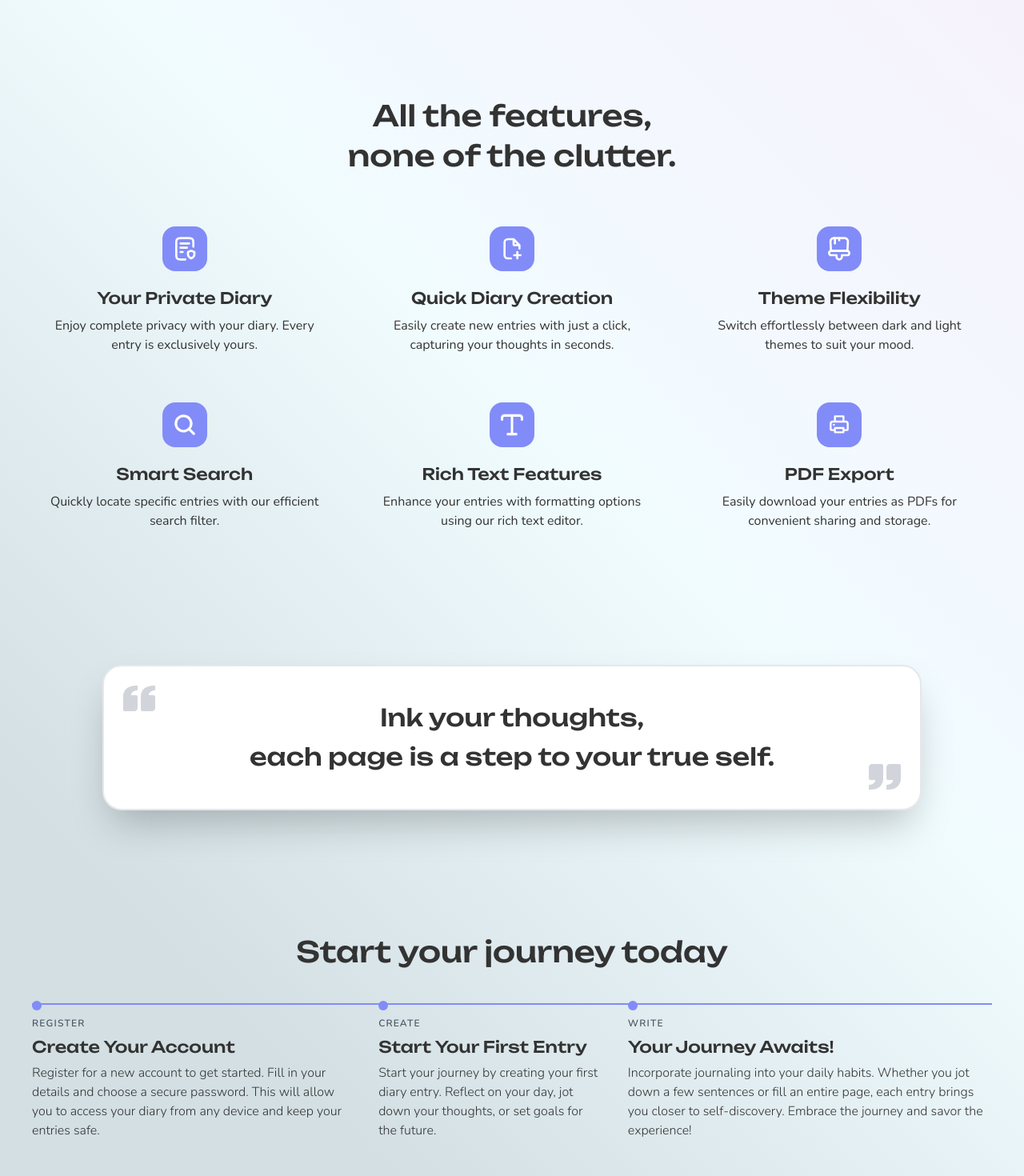
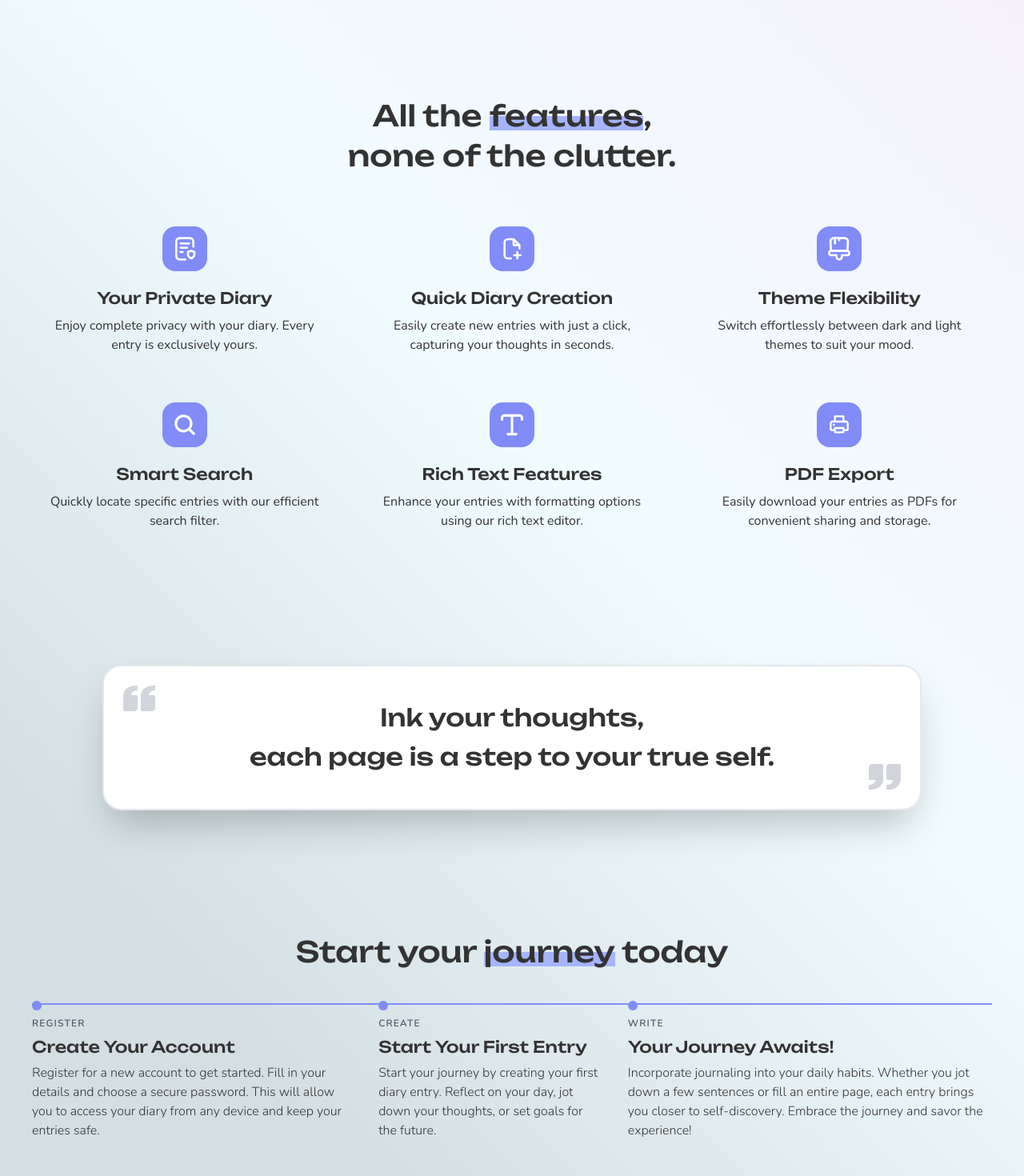
Before and after one commit to PrasadP27/Online-Diary, a React (Vite) app in the folder frontend/: page / in a window 1280 px wide. Shown: the part 1120-2590 px from the top of the page at 80% size. Built offline with nearby package versions, Linux system fonts and the light colour scheme.

Commit message:
Minor changes in ui

```diff
--- a/frontend/src/pages/Diaries.jsx
+++ b/frontend/src/pages/Diaries.jsx
@@ -130,7 +130,9 @@ const Diary = () => {
   return (
     <section>
       <div className="diaries-header flex items-center justify-between mt-10">
-        <h1>My Diaries</h1>
+        <h1>
+          My <span className="underline-text-highlight">Diaries</span>
+        </h1>
 
         <div className="flex items-center">
           <div
--- a/frontend/src/pages/Home.jsx
+++ b/frontend/src/pages/Home.jsx
@@ -1,5 +1,6 @@
 import React from "react";
 import { Link } from "react-router";
+import Footer from "../component/Footer";
 
 const Home = () => {
   const features = [
@@ -214,7 +215,7 @@ const Home = () => {
       {/* Features  */}
       <section>
         <h2 className="font-unbounded font-medium leading-snug text-4xl text-center dark:text-darkPrimary">
-          All the features,
+          All the <span className="underline-text-highlight">features</span>,
           <br />
           none of the clutter.
         </h2>
@@ -265,9 +266,10 @@ const Home = () => {
       </section>
 
       {/* timline */}
-      <section>
+      <section className="pt-22 pb-24">
         <h2 className="font-unbounded font-medium leading-snug text-4xl text-center dark:text-darkPrimary mb-10">
-          Start your journey today
+          Start your <span className="underline-text-highlight">journey</span>{" "}
+          today
         </h2>
         <ol className="border-s border-indigo-400 dark:border-indigo-700 md:flex md:justify-center md:gap-8 md:border-s-0 md:border-t-2">
           <li>
```
